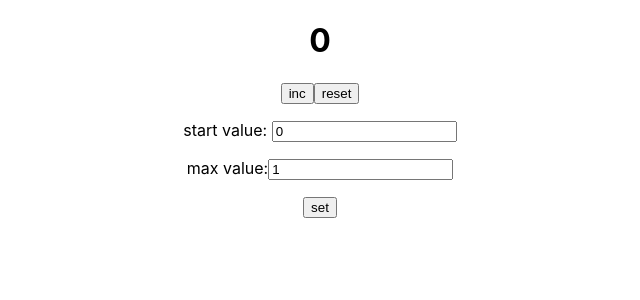
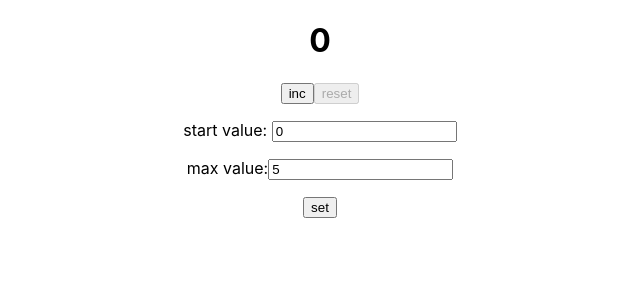
Before and after one commit to VitaMirosh/Counter, a React (Create React App) app: page / in a window 1280 px wide. Shown: the top 300 px of the page, without its empty margins (320-960 px from the left). Built offline with nearby package versions, Linux system fonts and the light colour scheme.

Commit message:
disabled

```diff
--- a/src/App.tsx
+++ b/src/App.tsx
@@ -6,27 +6,25 @@ import {ValueCounter} from "./ValueCounnter";
 
 function App() {
     const [startValue, setStartValue] = useState<number>(0)
-    const [maxValue, setMaxvalue] = useState<number>(1)
+    const [maxValue, setMaxvalue] = useState<number>(5)
     const [counter, setCounter] = useState<number>(startValue)
     const [textValue, setTextValue] = useState<string>("")
 
 
-    let incCounterHandler = () => {
+    const incCounterHandler = () => {
         if (counter !== maxValue) {
             setCounter(counter + 1)
         }
-
     }
-
-    let resentCounterHandler = () => {
+    const resentCounterHandler = () => {
         setCounter(startValue)
     }
 
     useEffect(() => {
-        if (maxValue === 1 && startValue === 0) {
-            setTextValue('0')
+        if (maxValue === 5 && startValue === 0) {
+            setTextValue('')
         } else {
-            if ((startValue >= maxValue) || (startValue && maxValue < 0)) {
+            if ((startValue >= maxValue) || (startValue || maxValue < 0)) {
                 setTextValue('Incorrect value')
             } else {
                 setTextValue('enter values and press "set')
@@ -43,6 +41,8 @@ function App() {
                 counter={counter}
                 incCounterHandler={incCounterHandler}
                 resentCounterHandler={resentCounterHandler}
+                startValue={startValue}
+                maxValue={maxValue}
             />
             <ValueCounter
                 startValue={startValue}
@@ -51,6 +51,7 @@ function App() {
                 setMaxvalue={setMaxvalue}
                 setCounter={setCounter}
                 setTextValue={setTextValue}
+                counter={counter}
 
             />
 
--- a/src/Counter.tsx
+++ b/src/Counter.tsx
@@ -4,7 +4,9 @@ type PropsType = {
     incCounterHandler: () => void,
     resentCounterHandler: () => void,
     textValue:string,
-    counter:number
+    counter:number,
+    startValue:number
+    maxValue:number
 }
 
 export function Counter(props: PropsType) {
@@ -13,8 +15,8 @@ export function Counter(props: PropsType) {
     return (
         <div>
             <h1>{props.textValue === '' ? props.counter : props.textValue}</h1>
-            <button  onClick={props.incCounterHandler}>inc</button>
-            <button  onClick={props.resentCounterHandler}>reset</button>
+            <button  onClick={props.incCounterHandler} disabled={props.counter === props.maxValue || props.startValue >= props.maxValue || props.maxValue < 0 || props.startValue < 0 }>inc</button>
+            <button  onClick={props.resentCounterHandler} disabled={props.counter === 0 || props.startValue === props.counter}>reset</button>
         </div>
     )
 }
--- a/src/ValueCounnter.tsx
+++ b/src/ValueCounnter.tsx
@@ -7,6 +7,7 @@ type GetPropsType = {
     setStartValue: (startValue: number) => void,
     setMaxvalue: (maxValue: number) => void,
     setTextValue:(text:string)=>void
+    counter:number
 }
 
 export function ValueCounter(props: GetPropsType) {
@@ -18,14 +19,17 @@ export function ValueCounter(props: GetPropsType) {
         props.setMaxvalue(+e.currentTarget.value);
     }
     const newValue = () => {
-        props.setCounter(props.startValue)
-        props.setTextValue('');
+        if(props.startValue < props.maxValue){
+            props.setCounter(props.startValue)
+            props.setTextValue('');
+        }
+
     }
     return (
         <div>
-            <p>start value: <input value={props.startValue} type={'number'} min={'0'} max={''} onChange={inputHandler1}/></p>
-            <p>max value:<input value={props.maxValue} type={'number'} min={'0'} max={''} onChange={inputHandler2}/></p>
-            <button  onClick={newValue} >set</button>
+            <p>start value: <input value={props.startValue} type={'number'} min={'-10'} max={''} onChange={inputHandler1}/></p>
+            <p>max value:<input value={props.maxValue} type={'number'} min={'-10'} max={''} onChange={inputHandler2}/></p>
+            <button onClick={newValue} disabled={props.startValue >= props.maxValue || props.startValue < 0 || props.maxValue < 0 }>set</button>
         </div>
     )
 }
```
